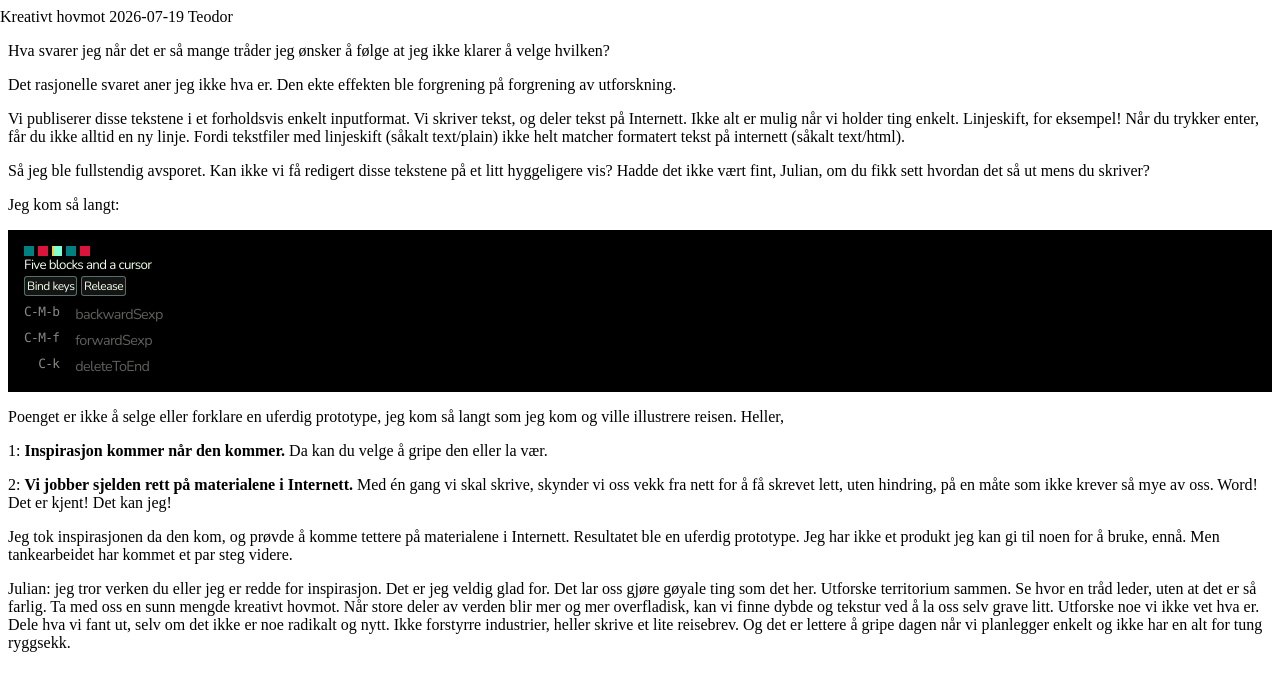
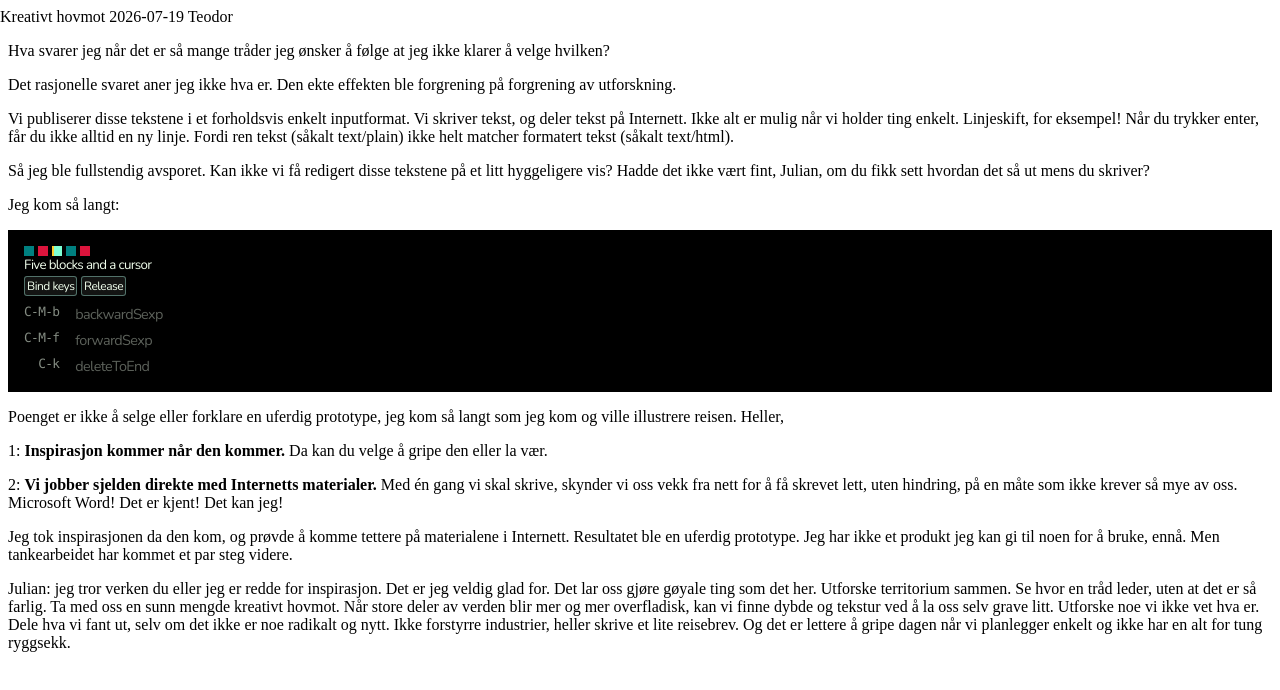
Before and after one commit to teodorlu/2.teod.eu, a plain HTML site: page jtk/03-kreativt-hovmot.htm in a window 1280 px wide. Drawn offline with Linux system fonts and the light colour scheme.

Commit message:
jtk 03: litt redigering

```diff
--- a/jtk/03-kreativt-hovmot.htm
+++ b/jtk/03-kreativt-hovmot.htm
@@ -34,7 +34,7 @@ Vi skriver tekst, og deler tekst på Internett.
 Ikke alt er mulig når vi holder ting enkelt.
 Linjeskift, for eksempel!
 Når du trykker enter, får du ikke alltid en ny linje.
-Fordi tekstfiler med linjeskift (såkalt text/plain) ikke helt matcher formatert tekst på internett (såkalt text/html).
+Fordi ren tekst (såkalt text/plain) ikke helt matcher formatert tekst (såkalt text/html).
 
 <p>
 Så jeg ble fullstendig avsporet.
@@ -73,9 +73,9 @@ Jeg kom så langt:
   Da kan du velge å gripe den eller la vær.
 
 <p>
-2: <strong>Vi jobber sjelden rett på materialene i Internett.</strong>
+  2: <strong>Vi jobber sjelden direkte med Internetts materialer.</strong>
   Med én gang vi skal skrive, skynder vi oss vekk fra nett for å få skrevet lett, uten hindring, på en måte som ikke krever så mye av oss.
-  Word!
+  Microsoft Word!
   Det er kjent!
   Det kan jeg!
 
```
Also changed, not shown: jtk/index.html (+3 -3 lines).
